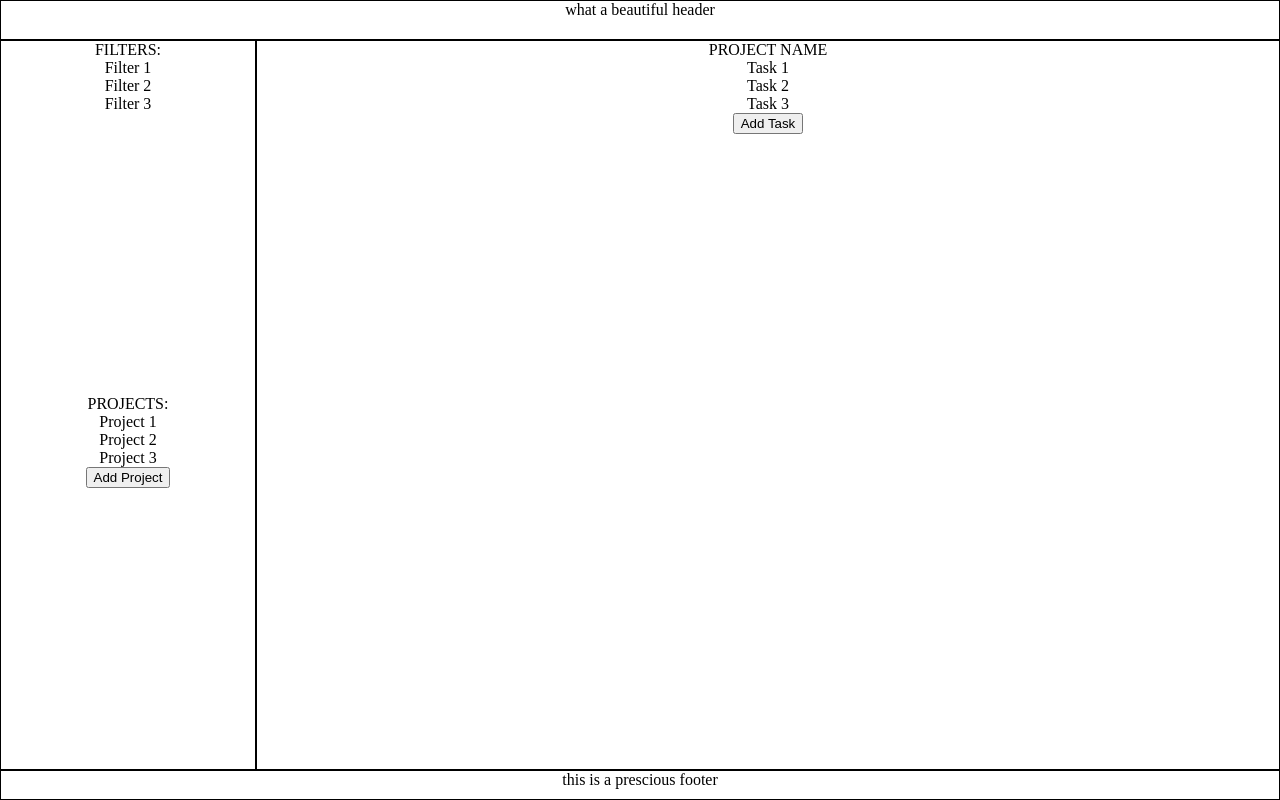
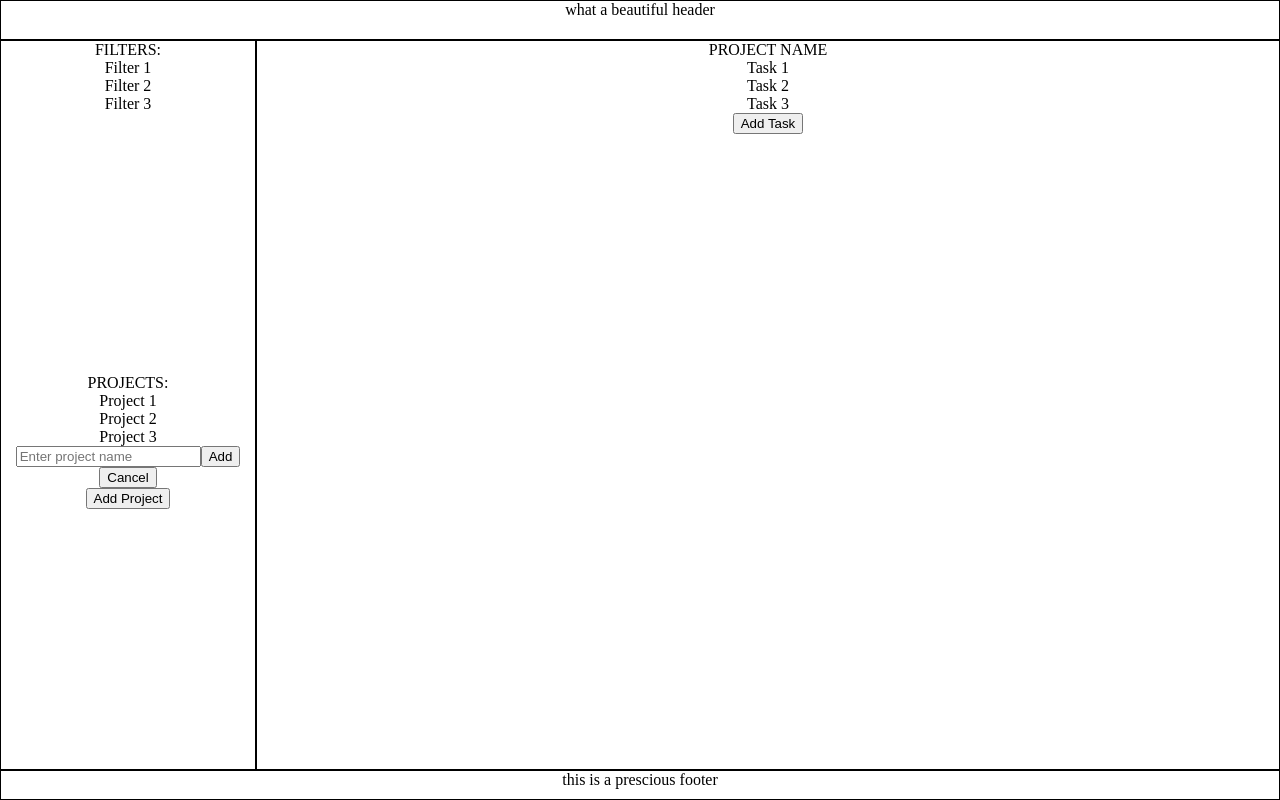
Before and after one commit to VecchiR/todolist, a website built with webpack: page src/index.html in a window 1280 px wide. Both pictures are taken after a click on the button "Add Project". Built offline with nearby package versions, Linux system fonts and the light colour scheme.

Commit message:
Create form to add new project
Also stop both new task form and new project forms to be visible at
the same time:
    - If "add task" is clicked, the new project form is closed (if open)
    - If "add project" is clicked, the new task form is closed (if open)

```diff
--- a/src/index.html
+++ b/src/index.html
@@ -16,9 +16,11 @@
             <div class="filter">Filter 3</div>
         </div>
         <div class="projects-container">PROJECTS:
-            <div class="project">Project 1</div>
-            <div class="project">Project 2</div>
-            <div class="project">Project 3</div>
+            <div class="projects-subcontainer">
+                <div class="project">Project 1</div>
+                <div class="project">Project 2</div>
+                <div class="project">Project 3</div>
+            </div>
             <button class="add-project">Add Project</button>
         </div>
     </div>
--- a/src/index.js
+++ b/src/index.js
@@ -10,21 +10,25 @@ const addTaskBtn = document.querySelector('.add-task');
 const addProjectBtn = document.querySelector('.add-project');
 
 const tasksContainer = document.querySelector('.tasks-container');
-const projectsContainer = document.querySelector('.projects-container');
+const projectsSubContainer = document.querySelector('.projects-subcontainer');
 
 addTaskBtn.addEventListener('click', createTaskForm);
 addProjectBtn.addEventListener('click', createProjectForm);
 
 function createTaskForm() {
-    let hasForm = tasksContainer.querySelector("form") != null;
+    let taskHasForm = tasksContainer.querySelector("form") != null;
+    let prjHasForm = projectsSubContainer.querySelector("form") != null;
 
-    if (hasForm === false) {
+
+    if (taskHasForm === false) {
+        if (prjHasForm) {projectsSubContainer.querySelector("form").remove();}
         const form = document.createElement("form");
+        form.classList.add("task-form")
         form.setAttribute("autocomplete", "off");
 
         const taskNameInput = document.createElement("input");
         taskNameInput.type = "text";
-        taskNameInput.name = "task";
+        taskNameInput.name = "task-name";
         taskNameInput.placeholder = "Enter task name";
 
         const descriptionInput = document.createElement("input");
@@ -57,7 +61,35 @@ function createTaskForm() {
 
 
 function createProjectForm() {
+    let prjHasForm = projectsSubContainer.querySelector("form") != null;
+    let taskHasForm = tasksContainer.querySelector("form") != null;
 
+
+    if (prjHasForm === false) {
+        if (taskHasForm) {tasksContainer.querySelector("form").remove();}
+        const form = document.createElement("form");
+        form.classList.add("project-form")
+        form.setAttribute("autocomplete", "off");
+
+        const projectNameInput = document.createElement("input");
+        projectNameInput.type = "text";
+        projectNameInput.name = "project-name";
+        projectNameInput.placeholder = "Enter project name";
+
+        const submitButton = document.createElement("button");
+        submitButton.type = "submit";
+        submitButton.textContent = "Add";
+
+        const cancelButton = document.createElement("button");
+        cancelButton.type = "button";
+        cancelButton.textContent = "Cancel";
+
+        form.appendChild(projectNameInput);
+        form.appendChild(submitButton);
+        form.appendChild(cancelButton);
+
+        projectsSubContainer.appendChild(form);
+    }
 }
 
 
```
